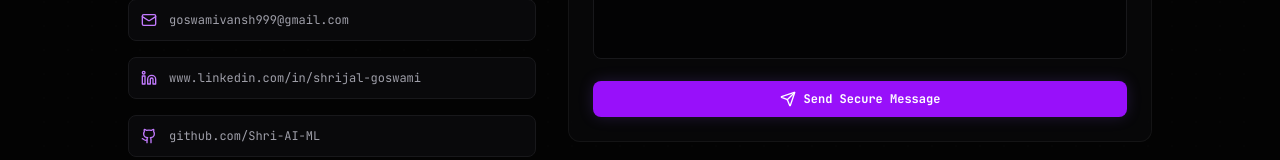
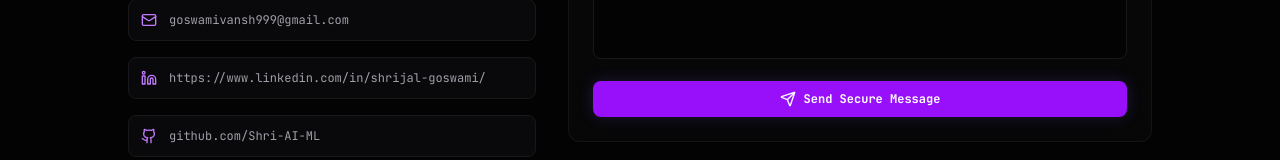
Before and after one commit to Shri-AI-ML/Shrijal-Portfolio, a React (Vite) app: page / in a window 1280 px wide. Shown: the part 8715-8875 px from the top of the page. Built offline with nearby package versions, Linux system fonts and the light colour scheme.

Commit message:
Fixed LinkedIn URL

```diff
--- a/src/components/Contact.jsx
+++ b/src/components/Contact.jsx
@@ -220,10 +220,10 @@ const Contact = () => {
               animate={{ opacity: 1, y: 0, scale: 1 }}
               exit={{ opacity: 0, y: 20, scale: 0.95 }}
               className={`fixed bottom-6 right-6 z-50 flex items-center gap-3 border px-4 py-3 rounded-lg shadow-xl font-mono text-xs max-w-sm backdrop-blur-md ${toast.type === 'success'
-                  ? 'bg-emerald-950/90 border-emerald-500/30 text-emerald-400'
-                  : toast.type === 'warning'
-                    ? 'bg-amber-950/90 border-amber-500/30 text-amber-400'
-                    : 'bg-red-950/90 border-red-500/30 text-red-400'
+                ? 'bg-emerald-950/90 border-emerald-500/30 text-emerald-400'
+                : toast.type === 'warning'
+                  ? 'bg-amber-950/90 border-amber-500/30 text-amber-400'
+                  : 'bg-red-950/90 border-red-500/30 text-red-400'
                 }`}
             >
               {toast.type === 'success' && <CheckCircle className="h-4 w-4 shrink-0" />}
@@ -274,7 +274,7 @@ const Contact = () => {
                   className="flex items-center gap-3 p-3 bg-zinc-950 border border-zinc-900 rounded-lg hover:border-purple-500/30 transition-all text-zinc-400 hover:text-white"
                 >
                   <Linkedin className="h-4 w-4 text-purple-400" />
-                  <span>www.linkedin.com/in/shrijal-goswami</span>
+                  <span>https://www.linkedin.com/in/shrijal-goswami/</span>
                 </a>
 
                 <a
```
